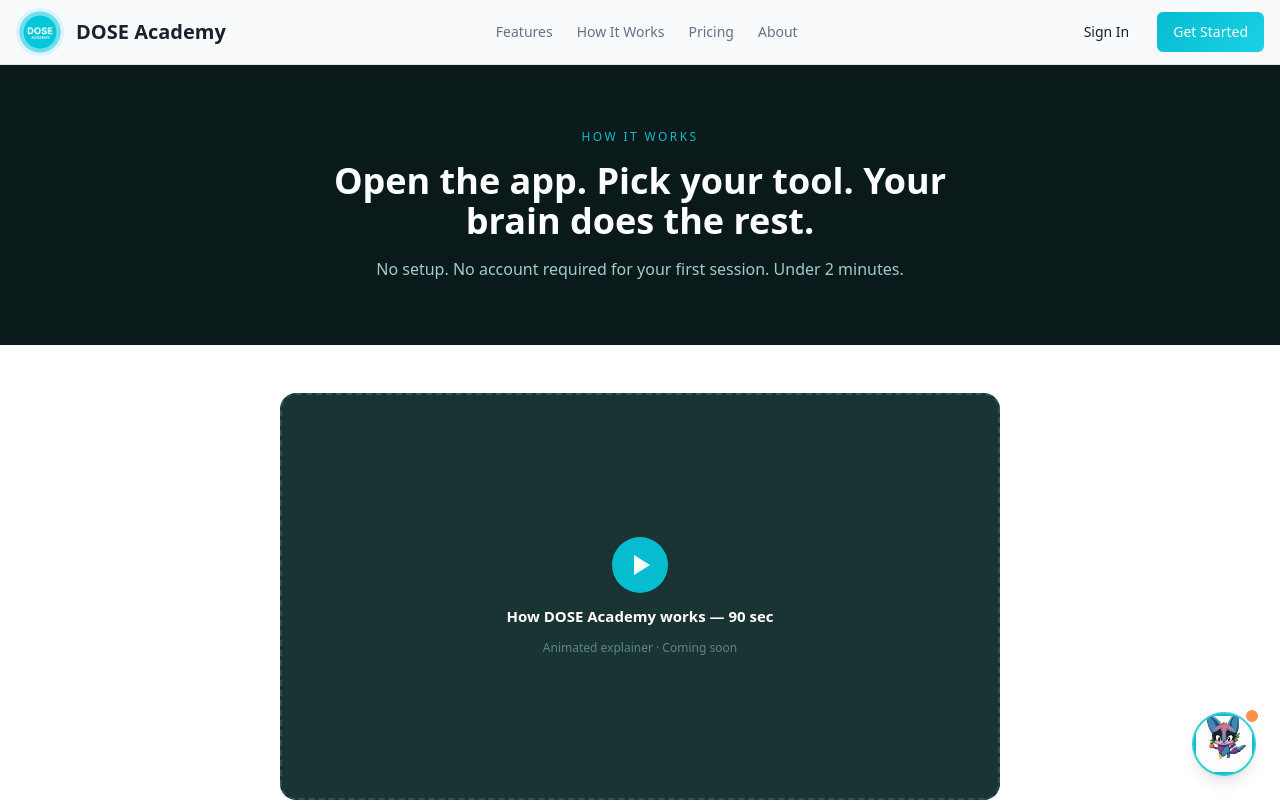
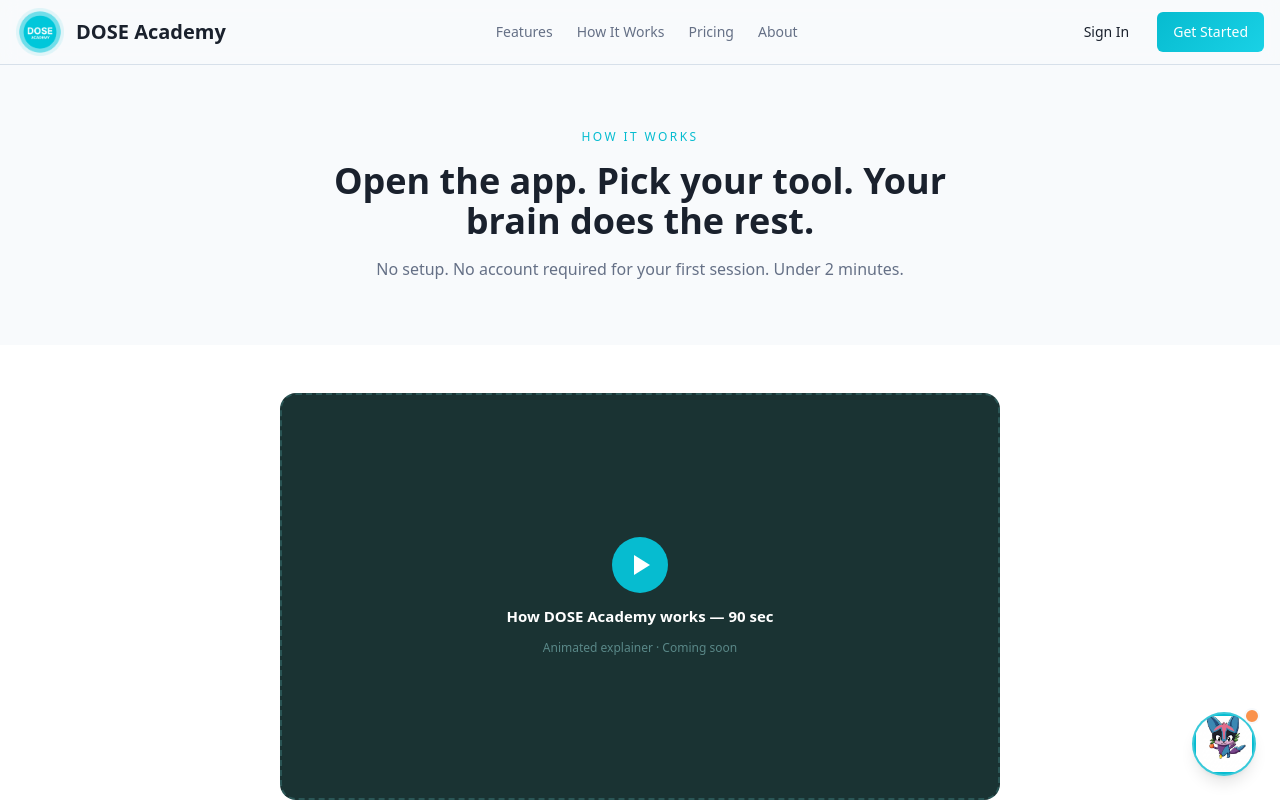
Before and after one commit to DamnHealthyDose/dose-spark-academy, a React (Vite) app: page /how-it-works in a window 1280 px wide. Shown: the top 802 px of the page. Built offline with nearby package versions, Linux system fonts and the light colour scheme; the HTML template or start-up script is replaced by a standard one.

Commit message:
Changes
Co-authored-by: DamnHealthyDose <224665637+DamnHealthyDose@users.noreply.github.com>

```diff
--- a/src/pages/HowItWorks.tsx
+++ b/src/pages/HowItWorks.tsx
@@ -107,7 +107,7 @@ const HowItWorks = () => {
       <Header />
 
       {/* Section 1 — Hero */}
-      <section className="w-full bg-[#0A1A1A] py-12 md:py-16">
+      <section className="w-full bg-background py-12 md:py-16">
         <div className="max-w-[680px] mx-auto px-5 text-center">
           <p
             className="text-xs uppercase tracking-[0.2em] text-primary mb-4 animate-fade-in"
@@ -116,13 +116,13 @@ const HowItWorks = () => {
             How It Works
           </p>
           <h1
-            className="text-3xl md:text-4xl font-extrabold text-white mb-4 animate-fade-in"
+            className="text-3xl md:text-4xl font-extrabold text-foreground mb-4 animate-fade-in"
             style={{ animationDelay: "150ms" }}
           >
             Open the app. Pick your tool. Your brain does the rest.
           </h1>
           <p
-            className="text-base text-[#A0CCCC] animate-fade-in"
+            className="text-base text-muted-foreground animate-fade-in"
             style={{ animationDelay: "300ms" }}
           >
             No setup. No account required for your first session. Under 2 minutes.
```
